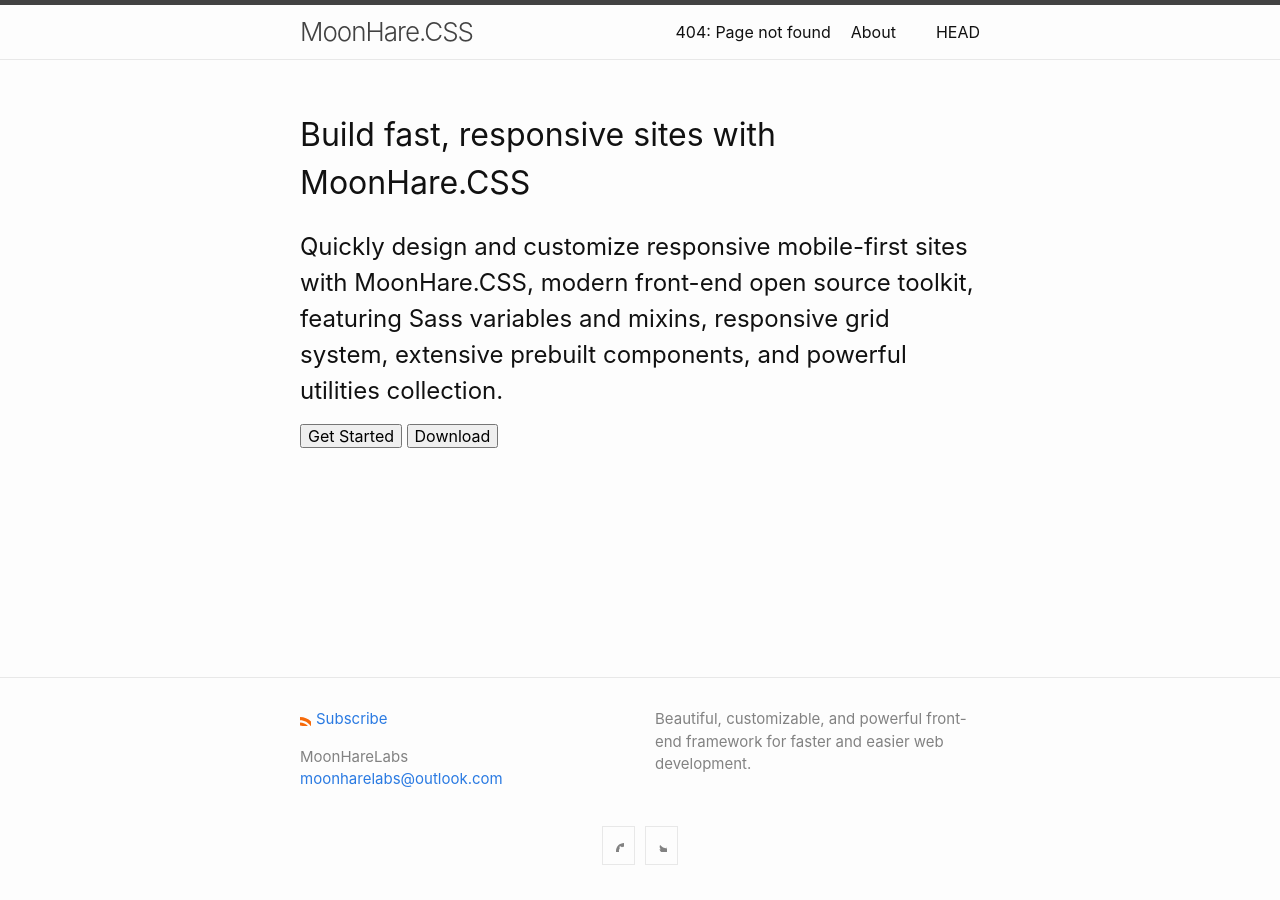
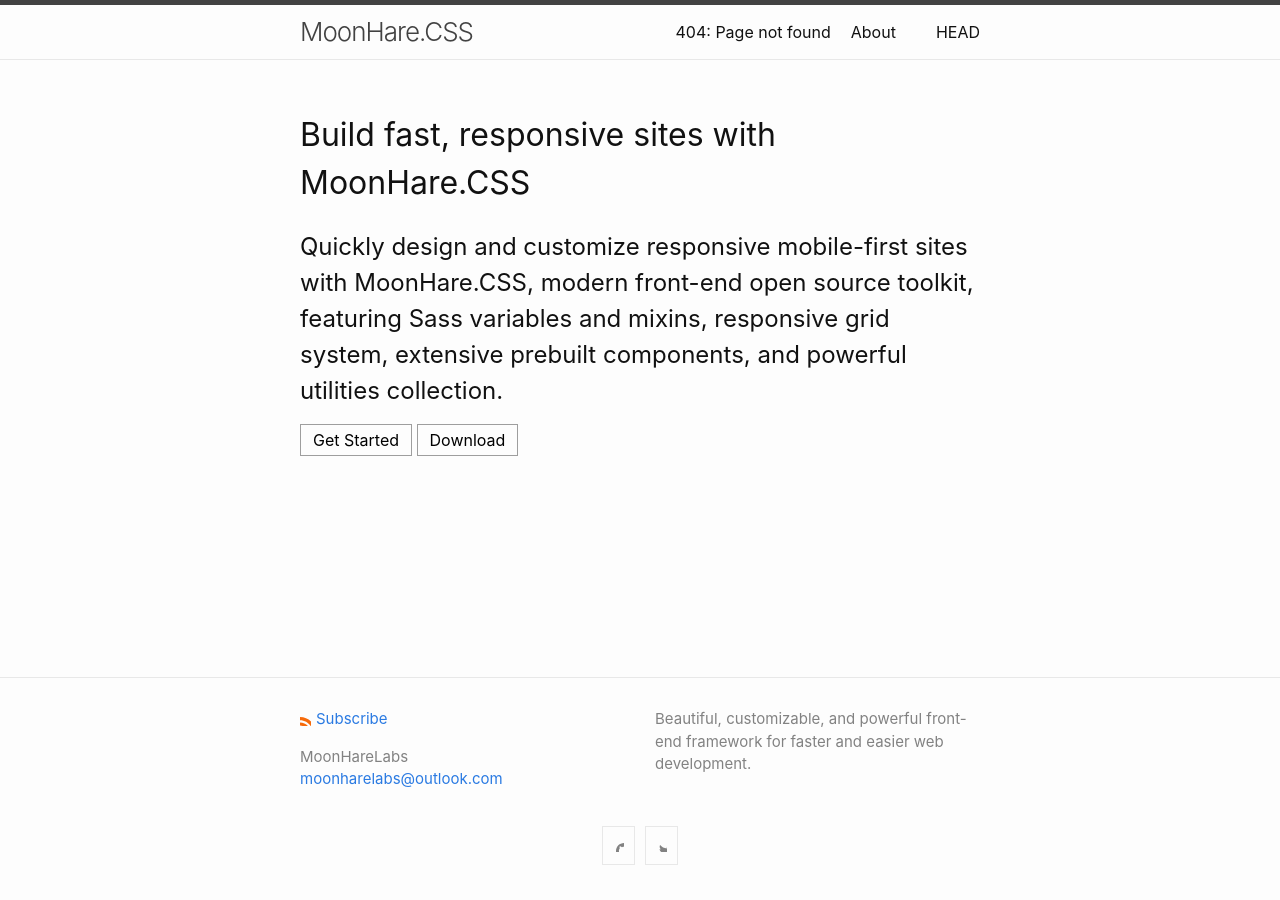
Before and after one commit to Magicianred/moonharelabs.github.io, a Jekyll site: the page built from index.md, in a window 1280 px wide. Built offline with Jekyll 4.4.1, drawn with Linux system fonts in a browser that asks for light colours.

Commit message:
Update index.md

```diff
--- a/index.md
+++ b/index.md
@@ -4,5 +4,5 @@ title: ""
 ---
 # Build fast, responsive sites with MoonHare.CSS
 ## Quickly design and customize responsive mobile-first sites with MoonHare.CSS, modern front-end open source toolkit, featuring Sass variables and mixins, responsive grid system, extensive prebuilt components, and powerful utilities collection.
-<button class="btn">Get Started</button>
-<button class="btn">Download</button>
+<button class="button">Get Started</button>
+<button class="button">Download</button>
```
